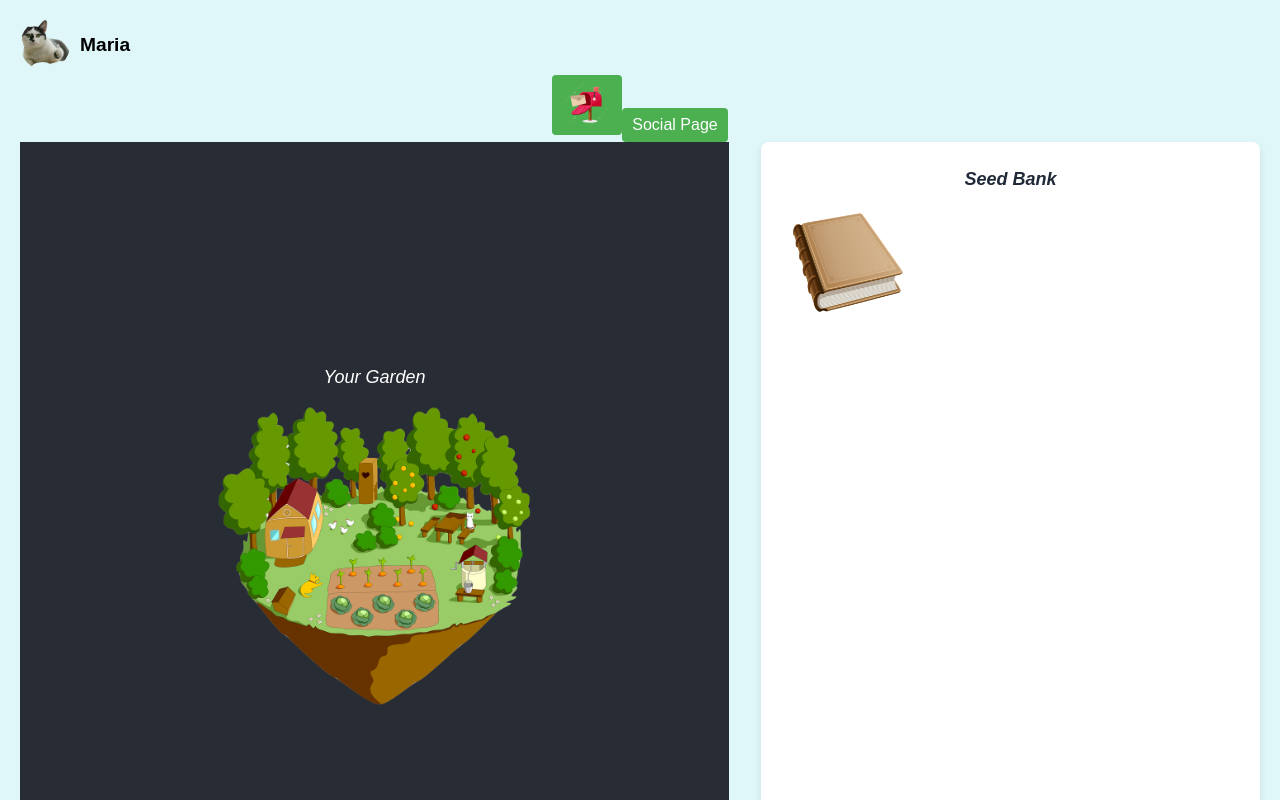
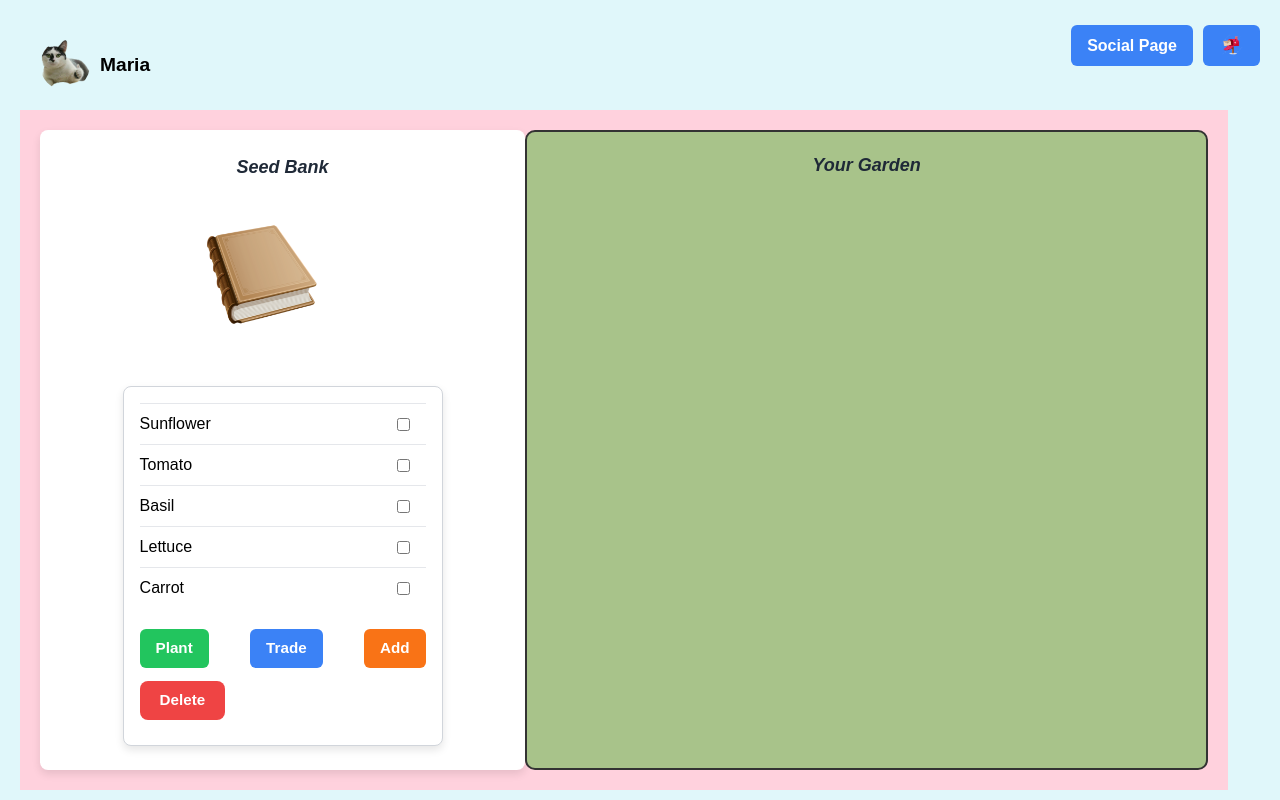
Before and after one commit to portiali/seedswap, a React (Create React App) app in the folder frontend/my-app/: page /profile in a window 1280 px wide. Shown: the top 800 px of the page. Built offline with nearby package versions, Linux system fonts and the light colour scheme.

Commit message:
garden layout done

```diff
--- a/frontend/my-app/src/pages/ProfilePage.js
+++ b/frontend/my-app/src/pages/ProfilePage.js
@@ -5,7 +5,6 @@ import { useNavigate } from 'react-router-dom';
 import PlaceHolder from "../images/cat.png";
 import mailbox from "../images/mail.png";
 import './styles/ProfilePage.css';
-
 
 function ProfilePage() {
     const username = ["Maria"];
@@ -25,14 +24,15 @@ function ProfilePage() {
                 <img src={PlaceHolder} alt="Profile" className="profile-image" />
                 <p className="username">{username}</p>
             </header>
-            <button onClick={handleChatroomRedirect} className="chatroom-button">
-                <img src={mailbox} alt="Profile" className="profile-image" />
-            </button>
-            <button onClick={handleSocialPageRedirect} className="socialpage-button">
-                Social Page
-            </button>
+            <div className="social-buttons-container">
+                <button onClick={handleSocialPageRedirect} className="socialpage-button">
+                    Social Page
+                </button>
+                <button onClick={handleChatroomRedirect} className="chatroom-button">
+                    <img src={mailbox} alt="Chatroom" className="profile-image" />
+                </button>
+            </div>
             <div className="components-container">
-                <Garden />
                 <SeedBank />
             </div>
         </div>
--- a/frontend/my-app/src/pages/profile/Garden.js
+++ b/frontend/my-app/src/pages/profile/Garden.js
@@ -1,14 +1,49 @@
-import { useState } from "react";
-import g from "../../images/garden.png";
+import { useEffect, useState } from "react";
+import flowerImage from "../../images/flower.png"; // Placeholder for the flower image
 import '../styles/Garden.css'
 
-function Garden() {
+function Garden({ plantedSeeds = [] }) {
+  const [flowers, setFlowers] = useState([]);
+
+  const getRandomPosition = () => {
+    const x = Math.random() * 90; // Random X position (0% to 90%)
+    const y = Math.random() * 90; // Random Y position (0% to 90%)
+    return { x, y };
+  };
+
+  useEffect(() => {
+    const newFlowers = plantedSeeds
+      .filter((seedName) => !flowers.some((f) => f.seedName === seedName)) // avoid re-adding duplicates
+      .map((seedName) => {
+        const { x, y } = getRandomPosition();
+        return {
+          seedName: seedName,
+          x,
+          y,
+          id: `${seedName}-${Date.now()}-${Math.random()}`,
+        };
+      });
+
+    if (newFlowers.length > 0) {
+      setFlowers((prev) => [...prev, ...newFlowers]);
+    }
+  }, [plantedSeeds]); // This will run every time plantedSeeds changes
+
   return (
-    <div className="Garden">
-      <header className="App-header">
-        <p class="text-lg italic">Your Garden</p>
-        <img src={g} className="garden-image" alt="garden image" />
+    <div className="garden-container">
+      <header className="garden-header">
+        <p className="title">Your Garden</p>
       </header>
+      {flowers.map((flower) => (
+        <div
+          key={flower.id}
+          className="flower"
+          style={{ left: `${flower.x}%`, top: `${flower.y}%` }}
+        >
+          <img src={flowerImage} alt="Flower" className="flower-image" />
+          <div className="flower-tooltip">{flower.seedName}</div>
+        </div>
+      ))}
     </div>
   );
 }
--- a/frontend/my-app/src/pages/profile/SeedBank.js
+++ b/frontend/my-app/src/pages/profile/SeedBank.js
@@ -1,9 +1,9 @@
 import React, { useState } from "react";
 import b from "../../images/book.png";
-import '../styles/SeedBank.css'
+import "../styles/SeedBank.css";
+import Garden from "./Garden"; // Import the Garden component
 
 function SeedBank() {
-  const [showSeeds, setShowSeeds] = useState(false);
   const [selectedSeeds, setSelectedSeeds] = useState({});
   const [seeds, setSeeds] = useState([
     { name: "Sunflower", status: "normal" },
@@ -14,8 +14,7 @@ function SeedBank() {
   ]);
   const [newSeedInputVisible, setNewSeedInputVisible] = useState(false);
   const [newSeedName, setNewSeedName] = useState("");
-
-  const toggleSeeds = () => setShowSeeds(!showSeeds);
+  const [plantedSeeds, setPlantedSeeds] = useState([]);
 
   const handleCheckboxChange = (seedName) => {
     setSelectedSeeds((prev) => ({
@@ -25,9 +24,15 @@ function SeedBank() {
   };
 
   const handlePlant = () => {
+    const newPlanted = seeds.filter(
+      (seed) => selectedSeeds[seed.name] && seed.status === "normal"
+    ).map(seed => seed.name);  // Only store the name of the seed
+
     setSeeds((prev) => prev.filter((seed) => !selectedSeeds[seed.name]));
+    setPlantedSeeds((prev) => [...prev, ...newPlanted]);
     setSelectedSeeds({});
   };
+
 
   const handleTrade = () => {
     setSeeds((prev) =>
@@ -56,12 +61,14 @@ function SeedBank() {
   };
 
   return (
+    <div className="profile">
       <div className="seed-bank">
         <header className="seed-bank-header">
           <p className="title">Seed Bank</p>
+        </header>
         <div className="book-container">
-          <img src={b} className="book" alt="book" onClick={toggleSeeds} />
-          {showSeeds && (
+          <img src={b} className="book" alt="book" />
+        </div>
         <div className="seed-list-box">
             <ul className="seed-list">
               {seeds.map((seed) => (
@@ -100,23 +107,39 @@ function SeedBank() {
                   value={newSeedName}
                   onChange={(e) => setNewSeedName(e.target.value)}
                 />
-                  <button className="confirm-btn" onClick={handleAddSeedConfirm}>Confirm</button>
-                  <button className="cancel-btn" onClick={() => {
+                <button className="confirm-btn" onClick={handleAddSeedConfirm}>
+                  Confirm
+                </button>
+                <button
+                  className="cancel-btn"
+                  onClick={() => {
                     setNewSeedInputVisible(false);
                     setNewSeedName("");
-                  }}>Cancel</button>
+                  }}
+                >
+                  Cancel
+                </button>
               </div>
             )}
             <div className="action-buttons">
-                <button className="plant-btn" onClick={handlePlant}>Plant</button>
-                <button className="trade-btn" onClick={handleTrade}>Trade</button>
-                <button className="add-btn" onClick={handleAdd}>Add</button>
-                <button className="delete-btn" onClick={handleDelete}>Delete</button>
+              <button className="plant-btn" onClick={handlePlant}>
+                Plant
+              </button>
+              <button className="trade-btn" onClick={handleTrade}>
+                Trade
+              </button>
+              <button className="add-btn" onClick={handleAdd}>
+                Add
+              </button>
+              <button className="delete-btn" onClick={handleDelete}>
+                Delete
+              </button>
             </div>
           </div>
-          )}
       </div>
-      </header>
+
+      {/* Render the Garden component */}
+      <Garden plantedSeeds={plantedSeeds} />
     </div>
   );
 }
--- a/frontend/my-app/src/pages/styles/Garden.css
+++ b/frontend/my-app/src/pages/styles/Garden.css
@@ -1,4 +1,35 @@
-.garden-image {
-    width: 50%;  /* Image will be 50% of the container's width */
-    height: auto;  /* Maintain aspect ratio */
+/* Garden.css */
+.garden-container {
+    position: relative;
+    width: 100vh; /* Full width of the window */
+    height: 80vh; /* 80% of the height of the window */
+    overflow: hidden; /* To make sure nothing goes outside */
+    border: 2px solid #333;
+    border-radius: 10px;
+    background-color: #a8c38a;
+  }
+
+.flower {
+  position: absolute;
+  transition: all 0.3s ease-in-out;
 }
+
+.flower-image {
+  width: 100px;
+  height: 100px;
+}
+
+.flower-tooltip {
+  position: absolute;
+  top: -20px;
+  background-color: white;
+  padding: 2px 5px;
+  border: 1px solid #ccc;
+  font-size: 0.75rem;
+}
+
+.garden-header {
+  text-align: center;
+  flex: 1;
+  padding: 20px;
+}
--- a/frontend/my-app/src/pages/styles/ProfilePage.css
+++ b/frontend/my-app/src/pages/styles/ProfilePage.css
@@ -1,4 +1,3 @@
-
 .home-page {
     background-color: #e0f7fa; /* Light blue background */
     padding: 20px;
@@ -10,14 +9,41 @@
   display: flex;
   align-items: center;
   gap: 10px;
+  padding: 20px;
 }
-
 
 .profile-image {
   width: 50px;
   height: 50px;
   border-radius: 50%;
   object-fit: cover;
+}
+
+.social-buttons-container {
+  position: absolute;
+  top: 20px; /* Adjust distance from the top */
+  right: 20px; /* Adjust distance from the right */
+  display: flex;
+  gap: 10px; /* Space between the buttons */
+}
+
+.socialpage-button, .chatroom-button {
+  background-color: #3b82f6; /* Blue background for buttons */
+  color: white;
+  padding: 0.5rem 1rem;
+  border-radius: 0.375rem;
+  cursor: pointer;
+  font-weight: bold;
+  transition: background-color 0.3s ease;
+}
+
+.socialpage-button:hover, .chatroom-button:hover {
+  background-color: #2563eb; /* Darker blue on hover */
+}
+
+.chatroom-button img {
+  width: 25px; /* Adjust image size if needed */
+  height: 25px;
 }
 
 .username {
@@ -31,17 +57,12 @@
   gap: 2rem; /* Adds space between the components */
 }
 
-  .garden, .seed-bank {
+.seed-bank {
   width: 48%; /* Each component takes up half of the container */
   background-color: white;
   padding: 20px;
   border-radius: 8px;
   box-shadow: 0 4px 8px rgba(0, 0, 0, 0.1);
-  }
-
-  /* If you want to add more specific styling to each component */
-  .garden {
-    background-color: #f1f8e9; /* Light green for Garden */
 }
 
 .seed-bank {
@@ -61,13 +82,6 @@
 
 .book {
   width: 8rem;
-    cursor: pointer;
-    transition: transform 0.2s ease;
-  }
-
-  .book:hover {
-    transform: scale(1.05);
-    filter: drop-shadow(0 0 8px rgba(34, 197, 94, 0.8));
 }
 
 .seed-list-box {
--- a/frontend/my-app/src/pages/styles/SeedBank.css
+++ b/frontend/my-app/src/pages/styles/SeedBank.css
@@ -1,12 +1,28 @@
+.profile {
+  display: flex;
+  justify-content: center; /* Center items horizontally */
+  align-items: center;     /* Center items vertically */
+  flex-direction: row;  /* Stack SeedBank and Garden vertically */
+  background-color: rgb(255, 209, 221); /* Light background color */
+  padding: 20px;
+}
+
 .seed-bank {
-  padding: 24px;
+  display: flex;
+  flex-direction: column;
+  align-items: center;     /* centers horizontally */
+  justify-content: center; /* centers vertically (if it has enough height) */
   font-family: 'Segoe UI', Tahoma, Geneva, Verdana, sans-serif;
   background: #f9fafb;
-  min-height: 100vh;
+  max-width: 50%;
+  margin: 0 auto; /* horizontally center the seed-bank in its parent */
+  height: 100%; /* optional, helpful for full vertical centering */
+  box-sizing: border-box;
 }
 
 .seed-bank-header {
   text-align: center;
+  flex: 1;
 }
 
 .title {
@@ -16,26 +32,18 @@
   color: #1f2937;
 }
 
-.book {
-  width: 7rem;
-  cursor: pointer;
-  transition: transform 0.3s ease, filter 0.3s ease;
-}
-
-.book:hover {
-  transform: scale(1.05);
-  filter: drop-shadow(0 0 10px rgba(34, 197, 94, 0.7));
+.book-container {
+  justify-content: center;
+  padding: 1rem;
+  width: 200px;
 }
 
 .seed-list-box {
-  margin-top: 2rem;
-  padding: 1.5rem;
-  width: 24rem;
-  margin-left: auto;
-  margin-right: auto;
-  border-radius: 1rem;
   background-color: #ffffff;
   box-shadow: 0 4px 12px rgba(0, 0, 0, 0.1);
+  border-radius: 1rem;
+  height: 360px;
+  width: 350px;
 }
 
 .seed-list {
@@ -58,7 +66,7 @@
 
 .keep-btn {
   position: absolute;
-  right: 3rem; /* space it to the left of the checkbox */
+  right: 3rem; /* Position the button to the left of the checkbox */
   background-color: #3b82f6;
   color: white;
   border: none;
@@ -99,7 +107,7 @@
   margin-top: 1.5rem;
   display: flex;
   flex-wrap: wrap;
-  gap: 0.75rem;
+  gap: 0.5rem;
   justify-content: center;
 }
 
@@ -185,3 +193,9 @@
 .cancel-btn:hover {
   background-color: #6b7280; /* gray-600 */
 }
+
+.seed-item input[type="checkbox"] {
+  margin-left: auto; /* Push the checkbox to the far right */
+  position: absolute;
+  right: 1rem; /* Align checkbox to the right edge of the container */
+}
```
Also changed, not shown: frontend/my-app/src/pages/SocialPage.js (+10 -1 lines), frontend/my-app/src/pages/styles/SocialPage.css (+22 -0 lines), frontend/my-app/src/images/flower.png (added). Lines whose indentation alone changed are shown as unchanged.
